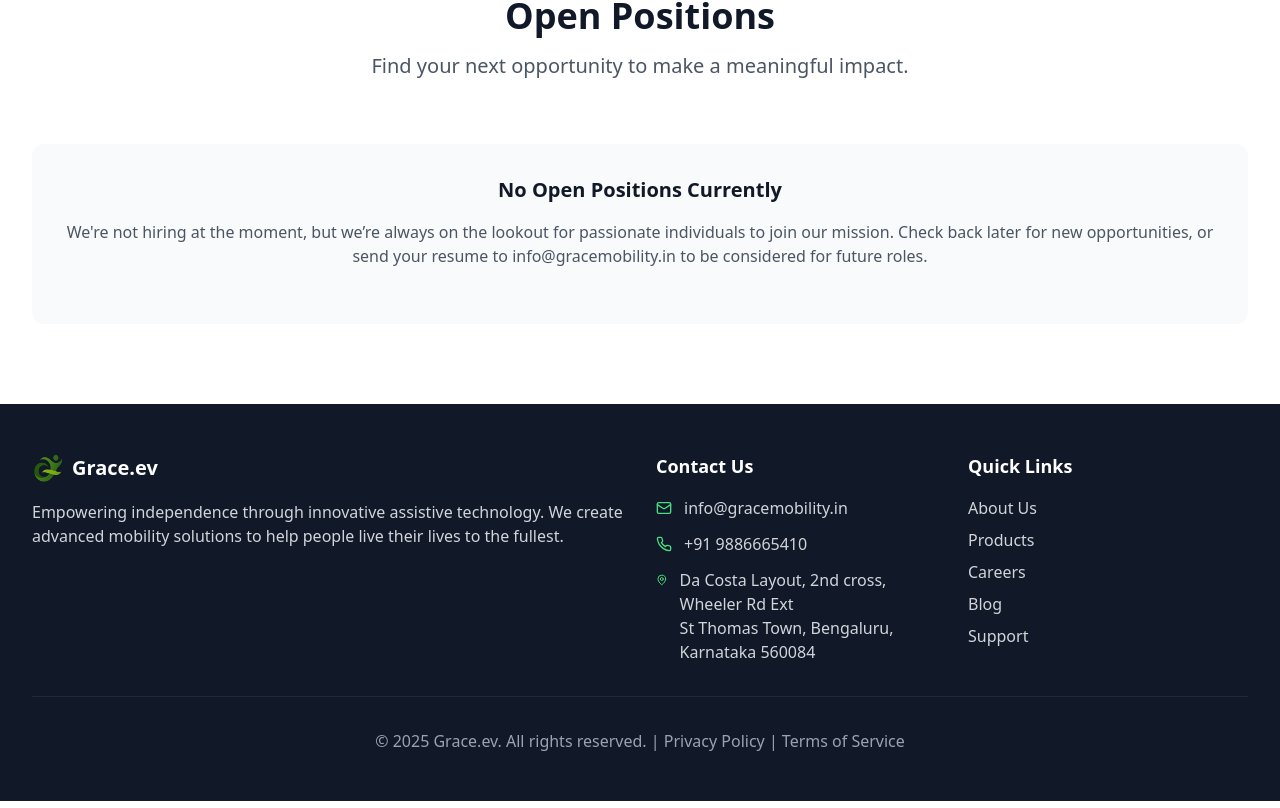
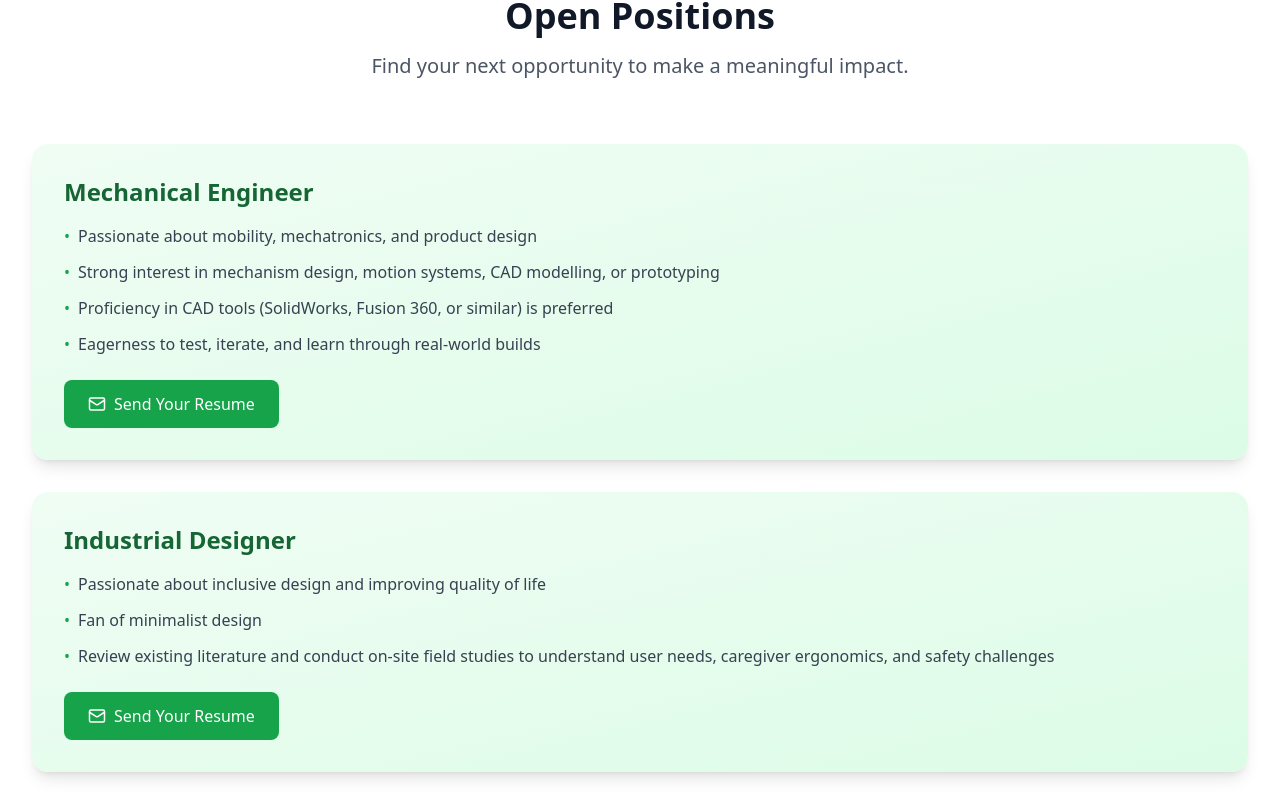
Before and after one commit to akshatsharma-tmc/gracemobility-frontend, a React (Vite) app: page /careers in a window 1280 px wide. Shown: the part 1592-2400 px from the top of the page. Built offline with nearby package versions, Linux system fonts and the light colour scheme; no server answers.

Commit message:
feat: add hiring section + 2 open roles with email CTA

```diff
--- a/src/pages/CareersPage.tsx
+++ b/src/pages/CareersPage.tsx
@@ -1,6 +1,7 @@
 import React, { useEffect } from 'react';
-import { MapPin, Clock, Users, Heart, Zap, Award } from 'lucide-react';
+import { MapPin, Clock, Users, Heart, Zap, Award, Mail } from 'lucide-react';
 import { motion, useScroll, useTransform } from 'framer-motion';
+import { Link } from 'react-router-dom';
 
 const CareersPage = () => {
   const { scrollY } = useScroll();
@@ -10,6 +11,7 @@ const CareersPage = () => {
   useEffect(() => {
     window.scrollTo(0, 0);
   }, []);
+
   const benefits = [
     {
       icon: <Heart className="h-8 w-8 text-green-600" />,
@@ -44,7 +46,7 @@ const CareersPage = () => {
 
   return (
     <div>
-      {/* Hero Section with Parallax */}
+      {/* ────────────────────────────────────── HERO ────────────────────────────────────── */}
       <motion.section
         className="bg-gradient-to-br from-green-50 to-green-100 dark:from-gray-800 dark:to-gray-700 py-20 transition-colors duration-300 relative overflow-hidden"
         style={{ y: parallaxY }}
@@ -78,7 +80,7 @@ const CareersPage = () => {
                 <div className="text-gray-600 dark:text-gray-300">Team Members</div>
               </div>
               <div>
-                <div className="text-3xl font-bold text-green-600">0</div>
+                <div className="text-3xl font-bold text-green-600">2</div>
                 <div className="text-gray-600 dark:text-gray-300">Open Positions</div>
               </div>
               <div>
@@ -90,7 +92,7 @@ const CareersPage = () => {
         </div>
       </motion.section>
 
-      {/* Culture & Values with Slide-In */}
+      {/* ────────────────────────────────────── CULTURE & VALUES ────────────────────────────────────── */}
       <section className="py-20 bg-white dark:bg-gray-900 transition-colors duration-300">
         <div className="max-w-7xl mx-auto px-4 sm:px-6 lg:px-8">
           <motion.div
@@ -152,7 +154,7 @@ const CareersPage = () => {
         </div>
       </section>
 
-      {/* Benefits with Staggered Fade-In */}
+      {/* ────────────────────────────────────── BENEFITS ────────────────────────────────────── */}
       <section className="py-20 bg-gray-50 dark:bg-gray-800 transition-colors duration-300">
         <div className="max-w-7xl mx-auto px-4 sm:px-6 lg:px-8">
           <motion.div
@@ -188,7 +190,7 @@ const CareersPage = () => {
         </div>
       </section>
 
-      {/* Job Openings with Fade-In */}
+      {/* ────────────────────────────────────── JOB OPENINGS ────────────────────────────────────── */}
       <section className="py-20 bg-white dark:bg-gray-900 transition-colors duration-300">
         <div className="max-w-7xl mx-auto px-4 sm:px-6 lg:px-8">
           <motion.div
@@ -204,6 +206,80 @@ const CareersPage = () => {
             </p>
           </motion.div>
 
+          {/* ──────── JOB 1: MECHANICAL ENGINEER ──────── */}
+          <motion.div
+            className="bg-gradient-to-br from-green-50 to-green-100 dark:from-gray-800 dark:to-gray-700 rounded-2xl p-8 shadow-lg mb-8"
+            initial={{ opacity: 0, x: -40 }}
+            whileInView={{ opacity: 1, x: 0 }}
+            viewport={{ once: true }}
+            transition={{ duration: 0.7 }}
+          >
+            <h3 className="text-2xl font-bold text-green-800 dark:text-green-300 mb-4">
+              Mechanical Engineer
+            </h3>
+            <ul className="space-y-3 text-gray-700 dark:text-gray-300 mb-6">
+              <li className="flex items-start">
+                <span className="text-green-600 mr-2">•</span>
+                Passionate about mobility, mechatronics, and product design
+              </li>
+              <li className="flex items-start">
+                <span className="text-green-600 mr-2">•</span>
+                Strong interest in mechanism design, motion systems, CAD modelling, or prototyping
+              </li>
+              <li className="flex items-start">
+                <span className="text-green-600 mr-2">•</span>
+                Proficiency in CAD tools (SolidWorks, Fusion 360, or similar) is preferred
+              </li>
+              <li className="flex items-start">
+                <span className="text-green-600 mr-2">•</span>
+                Eagerness to test, iterate, and learn through real-world builds
+              </li>
+            </ul>
+            <a
+              href="mailto:info@gracemobility.in?subject=Application: Mechanical Engineer"
+              className="inline-flex items-center space-x-2 bg-green-600 text-white px-6 py-3 rounded-lg hover:bg-green-700 transition-all duration-300 font-medium"
+            >
+              <Mail size={18} />
+              <span>Send Your Resume</span>
+            </a>
+          </motion.div>
+
+          {/* ──────── JOB 2: INDUSTRIAL DESIGNER ──────── */}
+          <motion.div
+            className="bg-gradient-to-br from-green-50 to-green-100 dark:from-gray-800 dark:to-gray-700 rounded-2xl p-8 shadow-lg"
+            initial={{ opacity: 0, x: 40 }}
+            whileInView={{ opacity: 1, x: 0 }}
+            viewport={{ once: true }}
+            transition={{ duration: 0.7 }}
+          >
+            <h3 className="text-2xl font-bold text-green-800 dark:text-green-300 mb-4">
+              Industrial Designer
+            </h3>
+            <ul className="space-y-3 text-gray-700 dark:text-gray-300 mb-6">
+              <li className="flex items-start">
+                <span className="text-green-600 mr-2">•</span>
+                Passionate about inclusive design and improving quality of life
+              </li>
+              <li className="flex items-start">
+                <span className="text-green-600 mr-2">•</span>
+                Fan of minimalist design
+              </li>
+              <li className="flex items-start">
+                <span className="text-green-600 mr-2">•</span>
+                Review existing literature and conduct on-site field studies to understand user needs, caregiver ergonomics, and safety challenges
+              </li>
+            </ul>
+            <a
+              href="mailto:info@gracemobility.in?subject=Application: Industrial Designer"
+              className="inline-flex items-center space-x-2 bg-green-600 text-white px-6 py-3 rounded-lg hover:bg-green-700 transition-all duration-300 font-medium"
+            >
+              <Mail size={18} />
+              <span>Send Your Resume</span>
+            </a>
+          </motion.div>
+
+          {/* ──────── COMMENTED OUT: NO OPEN POSITIONS ──────── */}
+          {/*
           <motion.div
             className="bg-gray-50 dark:bg-gray-800 rounded-xl p-8 text-center"
             initial={{ opacity: 0, y: 20 }}
@@ -218,6 +294,7 @@ const CareersPage = () => {
               We're not hiring at the moment, but we’re always on the lookout for passionate individuals to join our mission. Check back later for new opportunities, or send your resume to <span className="font-medium">info@gracemobility.in</span> to be considered for future roles.
             </p>
           </motion.div>
+          */}
         </div>
       </section>
     </div>
--- a/src/pages/HomePage.tsx
+++ b/src/pages/HomePage.tsx
@@ -281,47 +281,45 @@ const HomePage = () => {
         </div>
       </motion.section>
 
-      {/* ──────────────────────── NEW: WE ARE HIRING SECTION ──────────────────────── */}
+      {/* ──────────────────────── WE ARE HIRING SECTION ──────────────────────── */}
       <motion.section
-        className="py-20 bg-gradient-to-r from-indigo-600 to-purple-600 dark:from-indigo-800 dark:to-purple-800 text-white"
-        initial={{ opacity: 0, y: 30 }}
+        className="py-20 bg-gradient-to-r from-green-50 to-green-100 dark:from-gray-800 dark:to-gray-700 transition-colors duration-300"
+        initial={{ opacity: 0, y: 40 }}
         whileInView={{ opacity: 1, y: 0 }}
         viewport={{ once: true }}
-        transition={{ duration: 0.8 }}
+        transition={{ duration: 0.9, ease: "easeOut" }}
       >
         <div className="max-w-7xl mx-auto px-4 sm:px-6 lg:px-8 text-center">
           <motion.h2
-            className="text-4xl lg:text-5xl font-bold mb-6"
-            initial={{ opacity: 0, y: 20 }}
-            whileInView={{ opacity: 1, y: 0 }}
+            className="text-4xl lg:text-5xl font-bold text-green-800 dark:text-green-300 mb-6"
+            initial={{ opacity: 0, scale: 0.95 }}
+            whileInView={{ opacity: 1, scale: 1 }}
             viewport={{ once: true }}
-            transition={{ duration: 0.6, delay: 0.2 }}
+            transition={{ duration: 0.7, delay: 0.2 }}
           >
             WE ARE HIRING
           </motion.h2>
 
           <motion.p
-            className="text-xl lg:text-2xl mb-10 max-w-4xl mx-auto leading-relaxed"
+            className="text-lg lg:text-xl text-gray-700 dark:text-gray-300 mb-10 max-w-4xl mx-auto leading-relaxed"
             initial={{ opacity: 0, y: 20 }}
             whileInView={{ opacity: 1, y: 0 }}
             viewport={{ once: true }}
-            transition={{ duration: 0.6, delay: 0.4 }}
+            transition={{ duration: 0.7, delay: 0.4 }}
           >
-            Our projects combine mechanical innovation, smart control systems, and
-            human-centered design to redefine what mobility assistance can achieve. We are a
-            mission-driven team looking for like-minded passionate Mechanical engineers and
-            designers to join us and innovate for India.
+            Our projects combine mechanical innovation, smart control systems, and human-centered design to redefine what mobility assistance can achieve. We are a mission-driven team looking for like-minded passionate <strong>Mechanical Engineers</strong> and <strong>Industrial Designers</strong> to join us and innovate for India.
           </motion.p>
 
           <motion.div
-            whileHover={{ scale: 1.05 }}
+            whileHover={{ scale: 1.06 }}
+            whileTap={{ scale: 0.98 }}
             transition={{ duration: 0.3 }}
           >
             <Link
               to="/careers"
-              className="inline-flex items-center space-x-2 bg-white text-indigo-700 px-8 py-4 rounded-lg hover:bg-gray-100 transition-colors duration-200 font-semibold text-lg"
+              className="inline-flex items-center space-x-2 bg-green-600 text-white px-8 py-4 rounded-lg hover:bg-green-700 transition-all duration-300 font-semibold text-lg shadow-lg"
             >
-              <span>Know More</span>
+              <span>Explore Open Roles</span>
               <ArrowRight size={20} />
             </Link>
           </motion.div>
```
